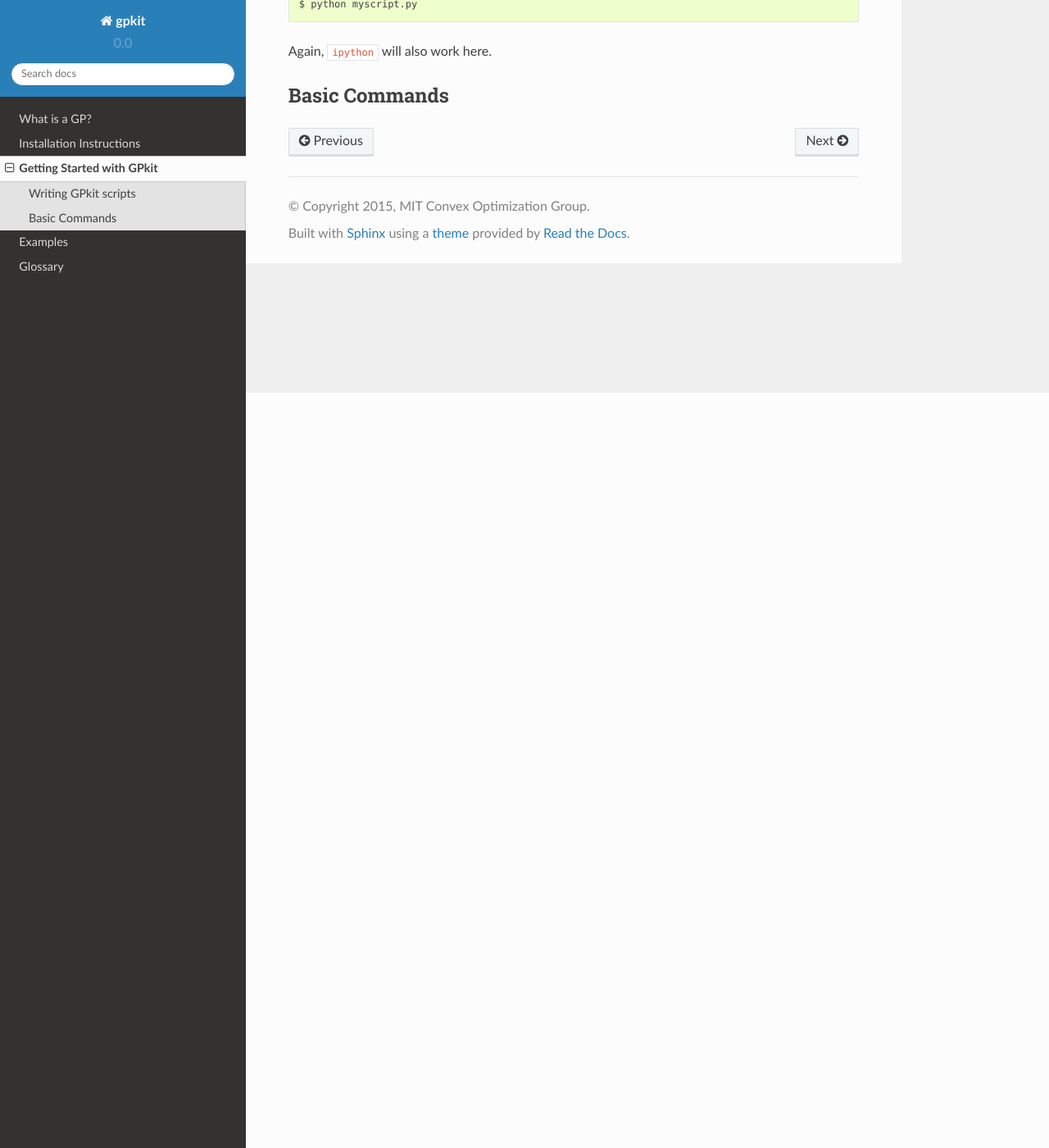
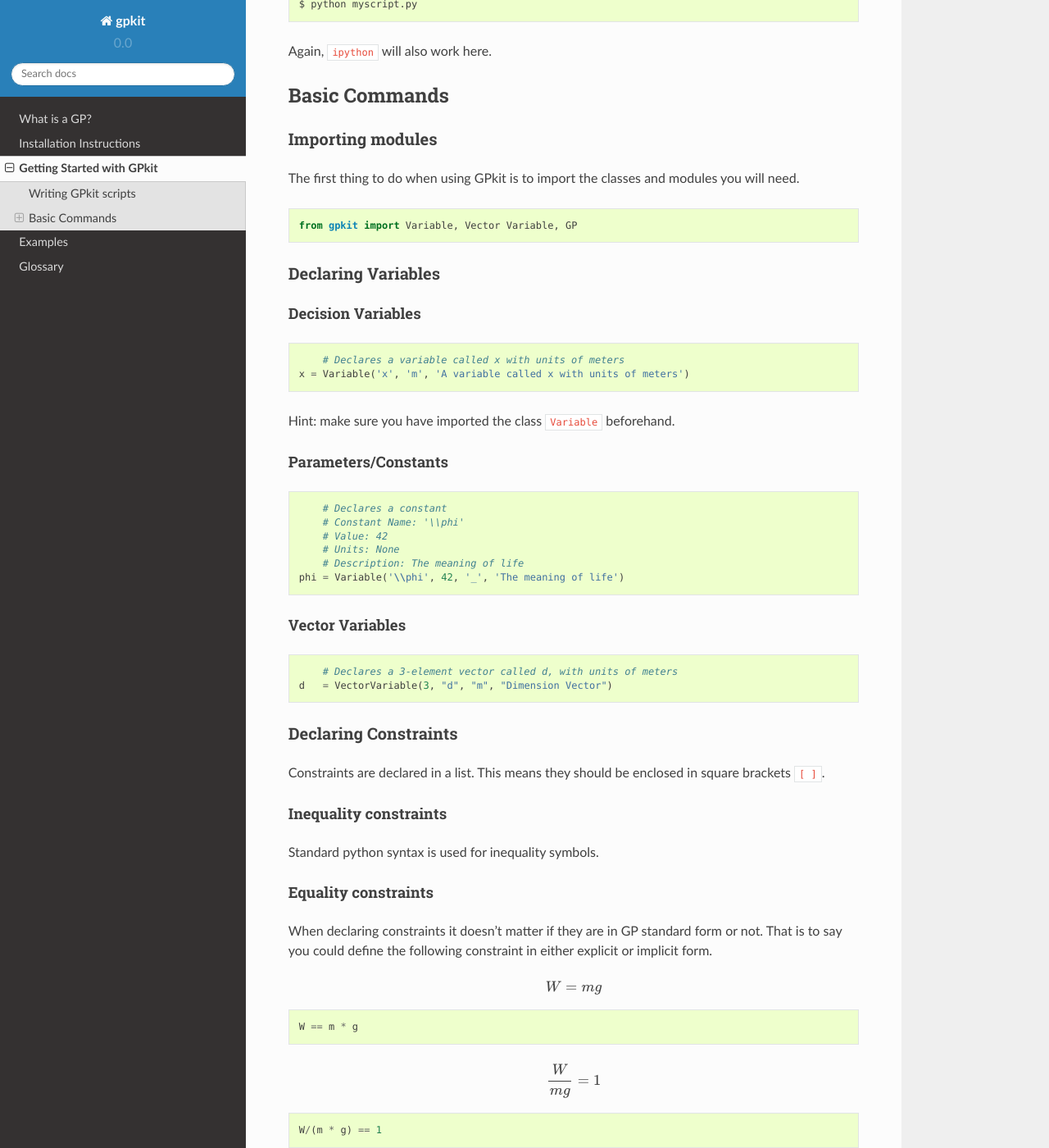
Before and after one commit to convexengineering/gpkit, a Sphinx documentation site: the page built from docs/source/gettingstarted.rst, in a window 1280 px wide and 1400 px high, scrolled down 921 px. Shown: the whole window at 82% size. Built offline with Sphinx 7.4.7 and the Read the Docs theme 2.0.0, drawn with Linux system fonts in a browser that asks for light colours; pages that are not in the unit, such as notebooks, are missing from menus; some of the changed text lies outside the part shown.

Commit message:
Adding basic commands section (incomplete)

```diff
--- a/docs/source/gettingstarted.rst
+++ b/docs/source/gettingstarted.rst
@@ -34,8 +34,123 @@ Again, ``ipython`` will also work here.
 Basic Commands
 ==============
 
-.. A list of the most basic commands needed to solve a simple example, like the box example
-.. This section should be subdivided, if possible, into the commands for "declaring variables", "constructing constraints", "solving" etc...
-.. Simple Example 1
-.. The box example using the basic commands listed above. No fewer, no more.
-.. Well documented at each step
+Importing modules
+-----------------
+The first thing to do when using GPkit is to import the classes and modules you will need.
+
+.. code-block:: python
+
+    from gpkit import Variable, Vector Variable, GP
+
+
+Declaring Variables
+-------------------
+
+
+Decision Variables
+^^^^^^^^^^^^^^^^^^
+.. code-block:: python
+
+	# Declares a variable called x with units of meters
+    x = Variable('x', 'm', 'A variable called x with units of meters')
+
+Hint: make sure you have imported the class ``Variable`` beforehand.
+
+
+Parameters/Constants
+^^^^^^^^^^^^^^^^^^^^
+
+.. code-block:: python
+
+	# Declares a constant
+	# Constant Name: '\\phi'
+	# Value: 42
+	# Units: None
+	# Description: The meaning of life
+    phi = Variable('\\phi', 42, '_', 'The meaning of life')
+
+
+Vector Variables
+^^^^^^^^^^^^^^^^
+
+.. code-block:: python
+
+	# Declares a 3-element vector called d, with units of meters
+    d   = VectorVariable(3, "d", "m", "Dimension Vector")
+
+Declaring Constraints
+---------------------
+Constraints are declared in a list. This means they should be enclosed in square brackets ``[ ]``.
+
+
+
+Inequality constraints
+^^^^^^^^^^^^^^^^^^^^^^
+
+Standard python syntax is used for inequality symbols.
+
+
+Equality constraints
+^^^^^^^^^^^^^^^^^^^^
+
+When declaring constraints it doesn't matter if they are in GP standard form or not. That is to say you could define the following constraint in either explicit or implicit form.
+
+.. math::
+    W = mg
+
+.. code-block:: python
+
+    W == m * g
+
+.. math::
+    \frac{W}{mg} = 1
+
+.. code-block:: python
+
+    W/(m * g) == 1
+
+
+Declaring Objective Functions
+-----------------------------
+Simple assign the objective function to a variable name, such as ``objective``.
+
+.. code-block:: python
+
+    objective = x
+
+As is convention for optimization, the objective must be defined as the function that you want to *minimize*. So, if you want to *maximize* a function, you need to transform this into a minimization. With most optimization, this usually means throwing a minus sign in front of your objective function, but that isn't GP compatible. To transform things in a GP compatible way, take the reciprocal of the function you want to maximize. For example,
+
+.. math::
+    \text{maximize } x
+
+is equivalent to
+
+.. math::
+    \text{minimize } \frac{1}{x}
+
+
+Formulating the GP
+------------------
+.. code-block:: python
+
+    gp = GP(objective, constraints)
+
+
+Solving the GP
+--------------
+
+.. code-block:: python
+
+    sol = gp.sol()
+
+
+Printing Results
+----------------
+
+.. code-block:: python
+
+    print sol.table()
+
+.. code-block:: python
+
+    print sol(x)
```
